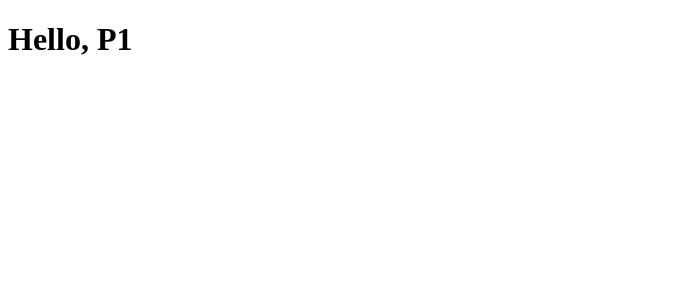
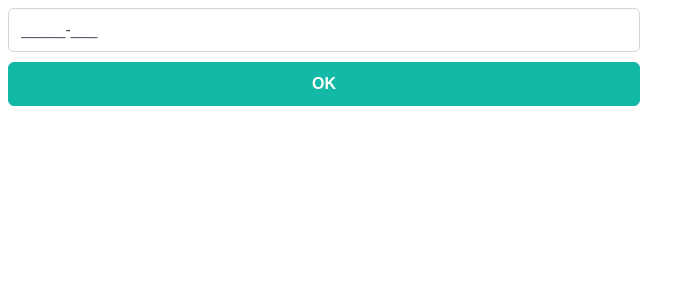
Before and after one commit to gabrielrenato1/PDM-P1, a React (Vite) app: page / in a window 1280 px wide. Shown: the top 300 px of the page, without its empty margins (0-695 px from the left). Built offline with nearby package versions, Linux system fonts and the light colour scheme; a web font is replaced by a local one.

Commit message:
feat(p1): cria componente de busca

```diff
--- a/src/App.jsx
+++ b/src/App.jsx
@@ -1,10 +1,16 @@
 import { Component } from "react"
+import Busca from "./components/Busca"
 
 class App extends Component {
 
   render(){
     return (
-      <h1>Hello, P1</h1>
+      <div>
+          <div>
+            <Busca dica='Digite um CEP'/>
+          </div>
+      </div>
+
     )
   }
 
--- /dev/null
+++ b/src/components/Busca.jsx
@@ -0,0 +1,41 @@
+import React, { Component } from 'react'
+import {Button} from 'primereact/button'
+import {InputMask} from 'primereact/inputmask'
+
+export default class Busca extends Component {
+
+    state = {
+        termoDeBusca: ''
+    }
+
+    onTermoAlterado = (event) => {
+        this.setState({termoDeBusca: event.target.value})
+    }
+
+    aoClicarEmOk = () => {
+        alert(this.state.termoDeBusca)
+    }
+
+  render() {
+    return (
+      <div
+        style={{display: 'flex', flexDirection: 'column', width: '50%'}}>
+            <InputMask
+                style={{marginBottom: '10px'}}
+                maxLength={9}
+                mask='99999-999'
+                placeholder={this.props.dica}
+                onChange={this.onTermoAlterado}
+                value={this.state.termoDeBusca}/>
+            <Button
+            label='OK'
+            onClick={this.aoClicarEmOk}
+            />
+      </div>
+    )
+  }
+}
+
+Busca.defaultProps = {
+    dica: 'Digite um CEP'
+}
```
